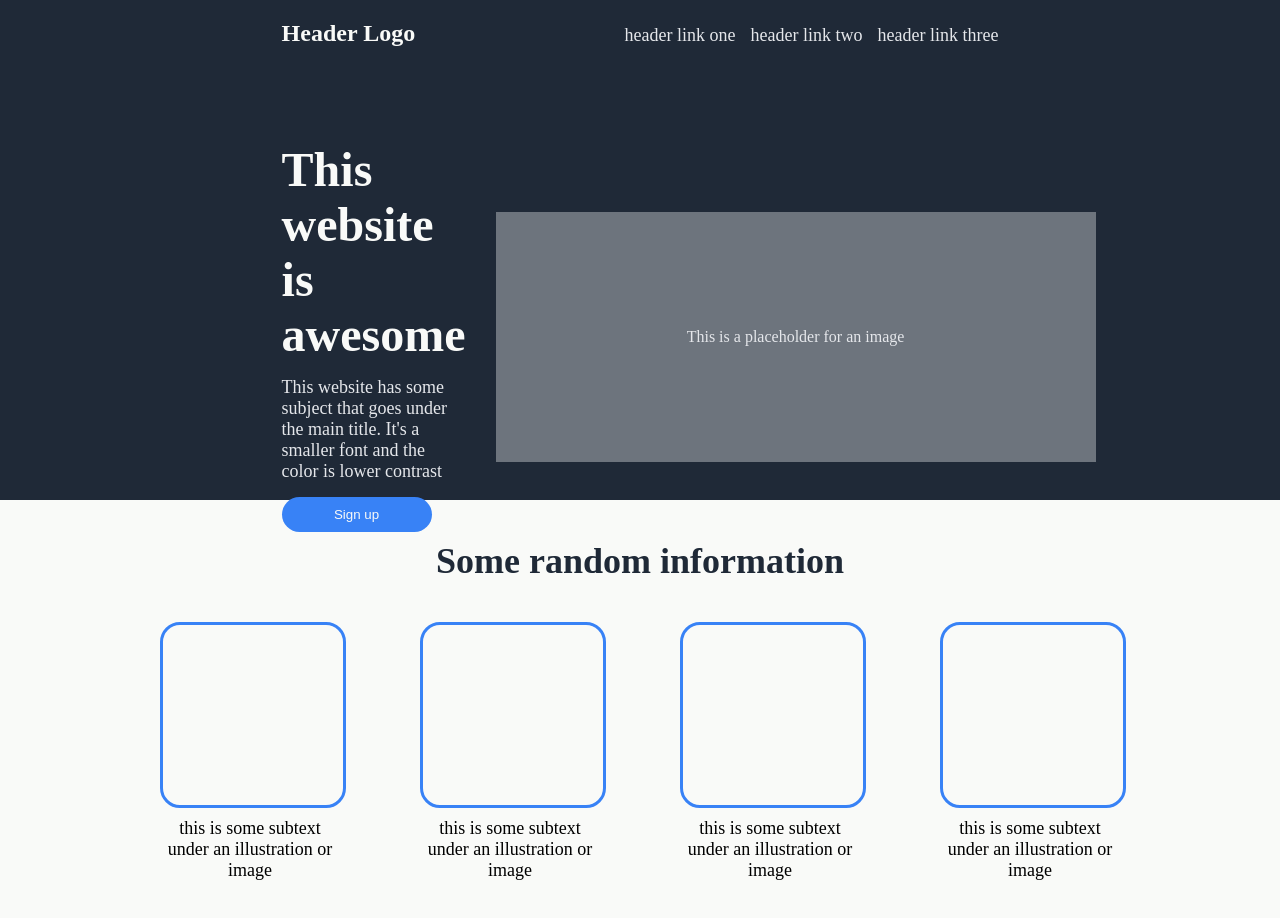
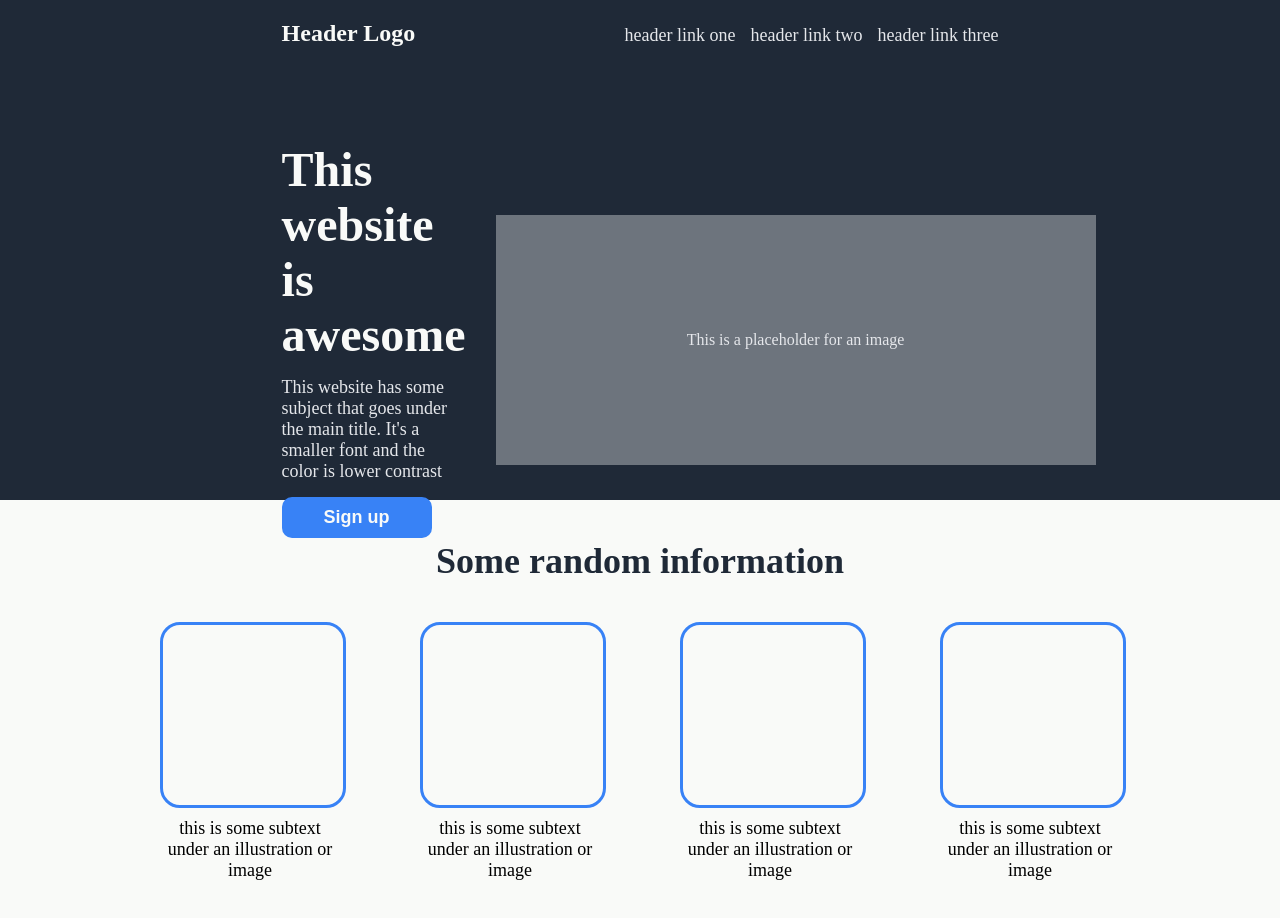
Before and after one commit to yrnisus/OdinProject-LandingPage, a plain HTML site: page index.html in a window 1280 px wide. Drawn offline with Linux system fonts and the light colour scheme.

Commit message:
Hero button updated

```diff
--- a/styles/style.css
+++ b/styles/style.css
@@ -90,10 +90,12 @@ ul {
     padding: 10px;
     margin-top: 15px;
     color: var(--hero-main-text);
-    border-radius: 25px;
+    border-radius: 10px;
     width: 150px;
     border-style: none;
     outline: none;
+    font-size: 18px;
+    font-weight: bold;
 }
 
 
```
